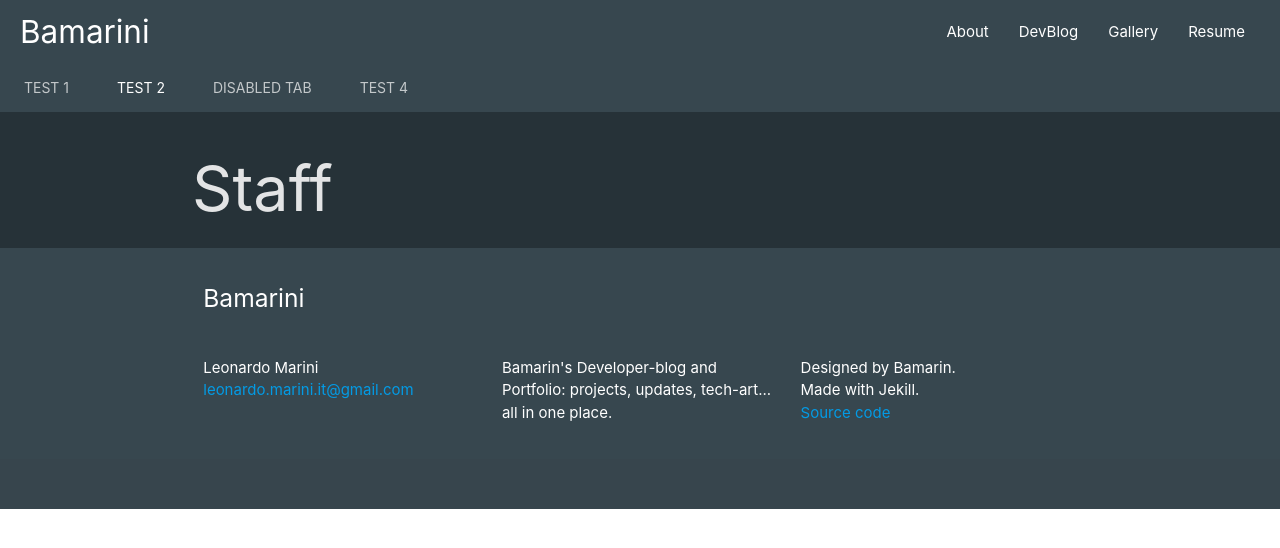
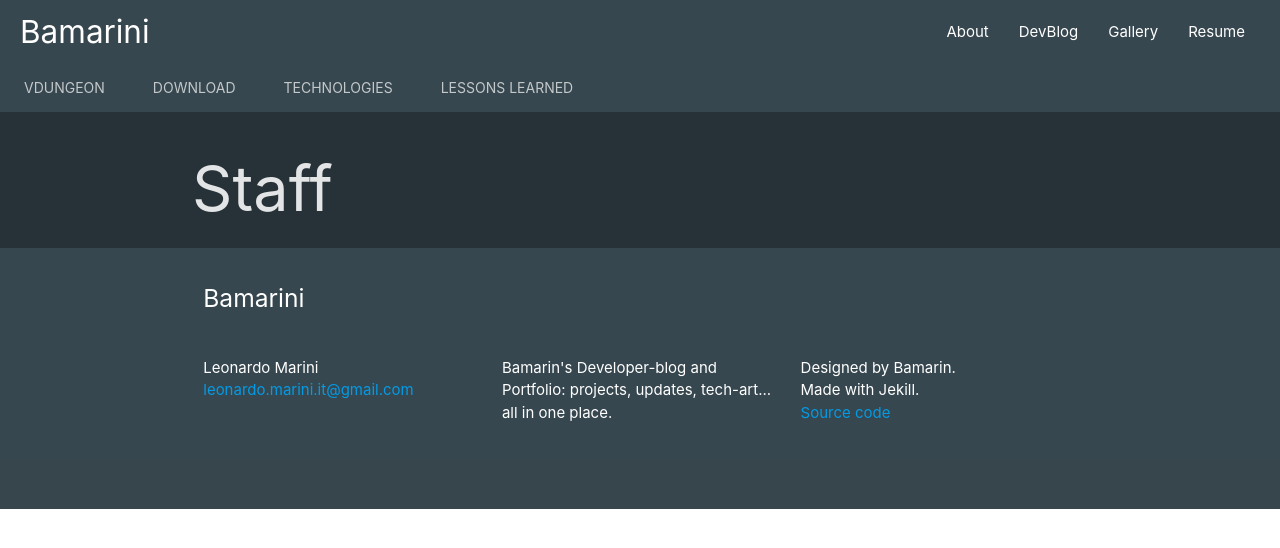
Before and after one commit to Bamarin/Bamarin.github.io, a Jekyll site: the page built from staff.html, in a window 1280 px wide. Shown: the top 548 px of the page. Built offline with Jekyll 4.4.1, drawn with Linux system fonts in a browser that asks for light colours.

Commit message:
update header tabs

```diff
--- a/_includes/header.html
+++ b/_includes/header.html
@@ -13,14 +13,11 @@
     </div>
     <div class="nav-content">
       <ul class="tabs tabs-transparent">
-        <li class="tab"><a href="#test1">Test 1</a></li>
-        <li class="tab"><a class="active" href="#test2">Test 2</a></li>
-        <li class="tab disabled"><a href="#test3">Disabled Tab</a></li>
-        <li class="tab"><a href="#test4">Test 4</a></li>
+        <li class="tab"><a href="/VDungeon">VDungeon</a></li>
+        <li class="tab"><a href="#Download">Download</a></li>
+        <li class="tab"><a href="#test3">Technologies</a></li>
+        <li class="tab"><a href="#test4">Lessons learned</a></li>
       </ul>
     </div>
   </nav>
 </header>
-{% comment %}
-{%- include social-short.html -%}
-{%endcomment%}
```
